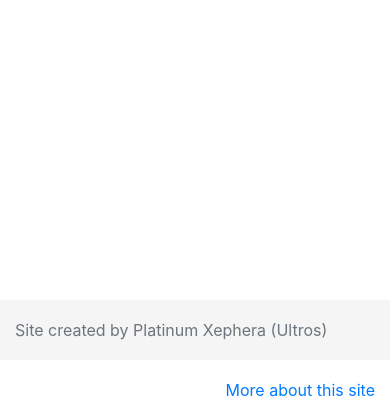
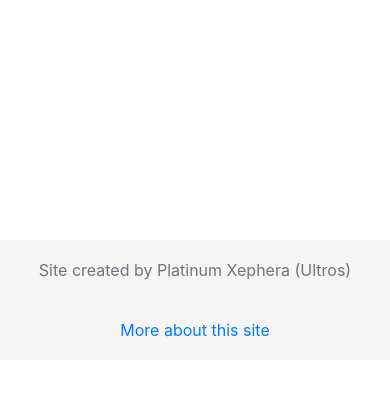
Before and after one commit to xephero/tethercalc, a Flask app: page / in a window 390 px wide. Shown: the part 484-904 px from the top of the page. After the commit the page ends 821 px from the top, so only its background shows below. Run offline with Flask 2, Linux system fonts and the light colour scheme; some libraries are stand-ins or nearby versions.

Commit message:
Mobile layout

```diff
--- a/templates/base.html
+++ b/templates/base.html
@@ -6,6 +6,7 @@
     <script src="https://cdnjs.cloudflare.com/ajax/libs/popper.js/1.12.9/umd/popper.min.js" integrity="sha384-ApNbgh9B+Y1QKtv3Rn7W3mgPxhU9K/ScQsAP7hUibX39j7fakFPskvXusvfa0b4Q" crossorigin="anonymous"></script>
     <script src="https://maxcdn.bootstrapcdn.com/bootstrap/4.0.0/js/bootstrap.min.js" integrity="sha384-JZR6Spejh4U02d8jOt6vLEHfe/JQGiRRSQQxSfFWpi1MquVdAyjUar5+76PVCmYl" crossorigin="anonymous"></script>
     <link rel="stylesheet" href="https://maxcdn.bootstrapcdn.com/bootstrap/4.0.0/css/bootstrap.min.css" integrity="sha384-Gn5384xqQ1aoWXA+058RXPxPg6fy4IWvTNh0E263XmFcJlSAwiGgFAW/dAiS6JXm" crossorigin="anonymous">
+    <meta name="viewport" content="width=device-width, initial-scale=1">
     <style>
         html {
             position: relative;
@@ -14,11 +15,15 @@
         body {
             margin-bottom: 80px;
         }
+        @media (max-width: 768px) {
+            body {
+                margin-bottom: 180px;
+            }
+        }
         .footer {
             position: absolute;
             bottom: 0;
             width: 100%;
-            height: 60px;
             line-height: 60px;
             background-color: #f5f5f5;
         }
@@ -30,8 +35,10 @@
     </div>
     <footer class="footer">
         <div class="container">
-            <span class="text-muted">Site created by Platinum Xephera (Ultros)</span>
-            <span class="float-right"><a href="/about" title="About Tethercalc">More about this site</a></span>
+            <div class="row">
+                <div class="col-12 col-md-6 text-center text-md-left text-muted">Site created by Platinum Xephera (Ultros)</div>
+                <div class="col-12 col-md-6 text-center text-md-right"><a href="/about" title="About Tethercalc">More about this site</a></div>
+            </div>
         </div>
     </footer>
 </body>
```
